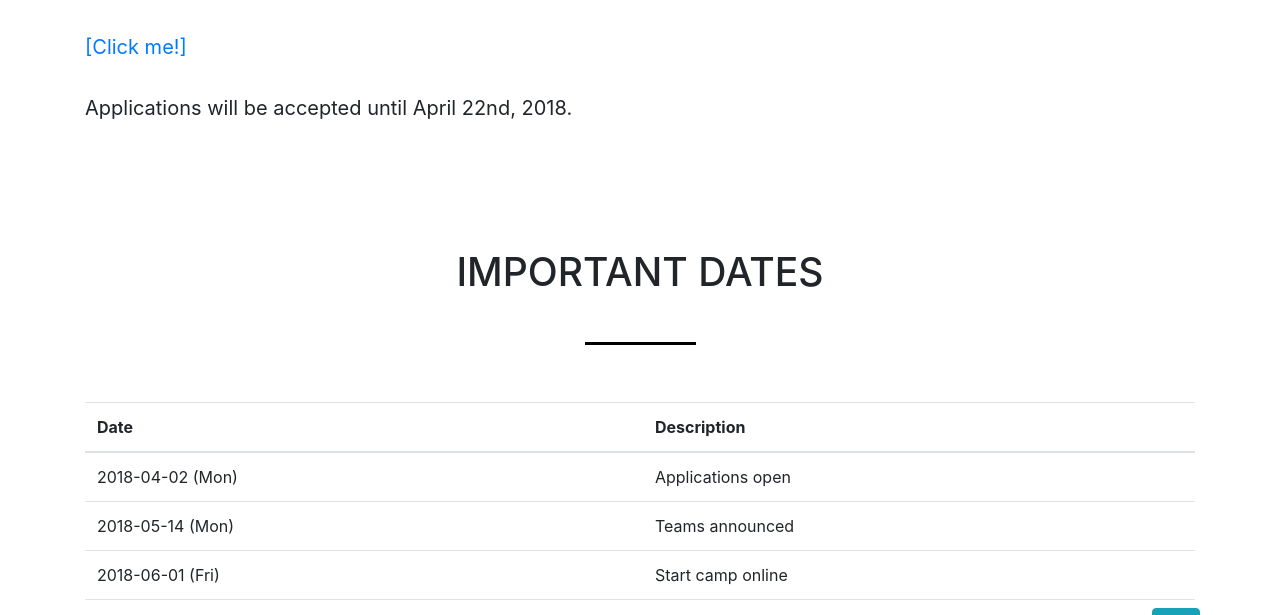
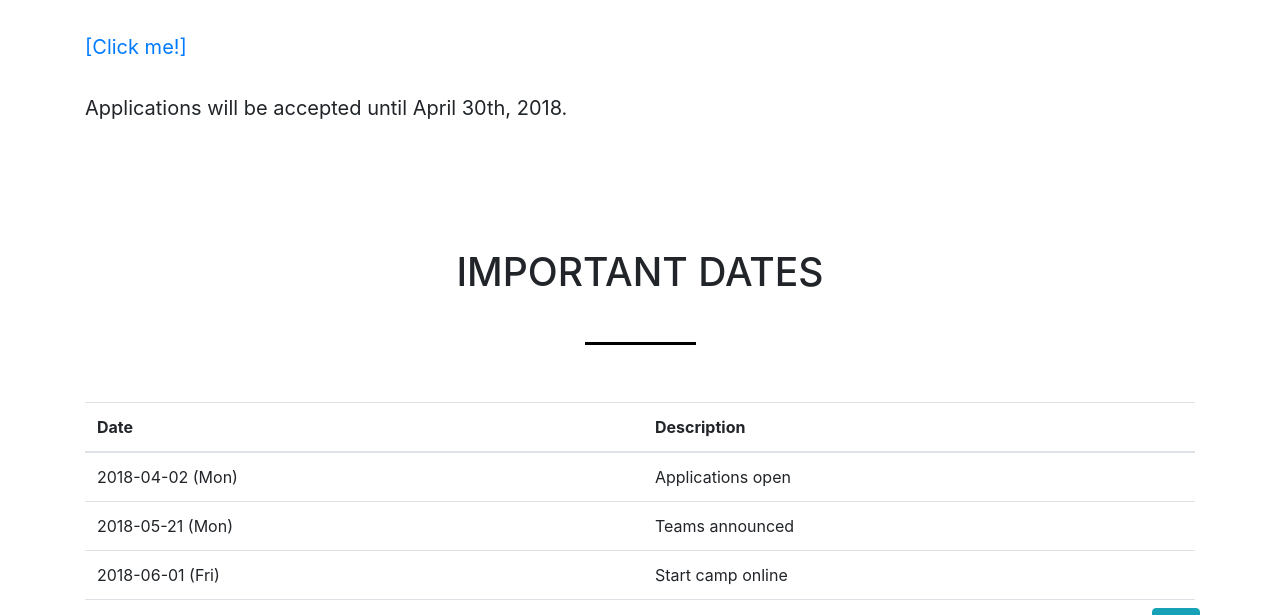
Before and after one commit to TensorFlowKR/dlcampjeju, a Jekyll site: the page built from 2018/index.md, in a window 1280 px wide and 900 px high, scrolled down 3482 px. Shown: the part 164-779 px from the top of the window. Built offline with Jekyll 4.4.1, drawn with Linux system fonts in a browser that asks for light colours; nearby versions of some CDN libraries.

Commit message:
Change dates

```diff
--- a/2018/index.md
+++ b/2018/index.md
@@ -56,7 +56,7 @@ We are accepting applications through the following form:
 
 [[Click me!]](https://docs.google.com/forms/d/e/1FAIpQLSd1QfUVJgGijzqQQaX2Nf--30QbXlm5q1OS9d7iMgNoTTs-3A/viewform)
 
-Applications will be accepted until April 22nd, 2018.
+Applications will be accepted until April 30th, 2018.
 
 
 # Important Dates
@@ -64,7 +64,7 @@ Applications will be accepted until April 22nd, 2018.
 | Date | Description |
 | --- | --- |
 | 2018-04-02 (Mon) | Applications open |
-| 2018-05-14 (Mon) | Teams announced |
+| 2018-05-21 (Mon) | Teams announced |
 | 2018-06-01 (Fri) | Start camp online |
 | 2018-07-02 (Mon) | Gather at Jeju |
 | 2018-07-31 (Tue) | Presentation day! |
```
